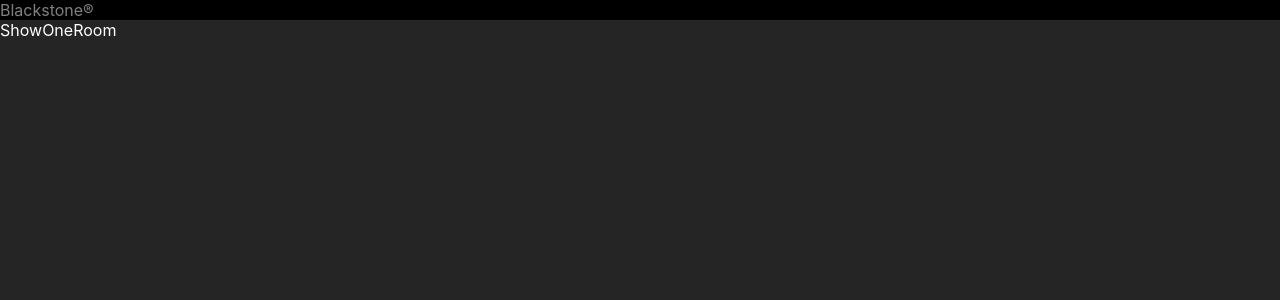
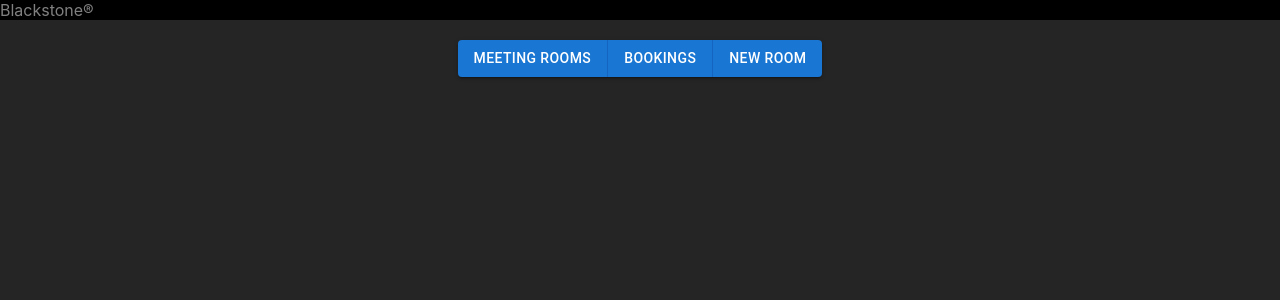
Before and after one commit to r0nn13g/bookmeet, a React (Create React App) app in the folder front-end/: page /meeting-rooms/1 in a window 1280 px wide. Shown: the top 300 px of the page. Built offline with nearby package versions, Linux system fonts and the light colour scheme.

Commit message:
bug fixes and improvements

```diff
--- a/front-end/src/pages/ShowOneRoom.js
+++ b/front-end/src/pages/ShowOneRoom.js
@@ -1,10 +1,11 @@
 import React from "react";
 // import "../styles/video-styles.css";
+import ButtonsGrouped from "../components/ButtonsGrouped";
 
 const ShowOneRoom = () => {
   return (
-    <div>
-      ShowOneRoom
+    <div className="one-meeting-room-wrapper">
+      <ButtonsGrouped />
     </div>
   )
 };
--- a/front-end/src/pages/ShowRooms.js
+++ b/front-end/src/pages/ShowRooms.js
@@ -1,10 +1,11 @@
 import React from "react";
 // import "../styles/video-styles.css";
+import ButtonsGrouped from "../components/ButtonsGrouped";
 
 const ShowRooms = () => {
   return (
     <div>
-      ShowRooms
+      <ButtonsGrouped />
     </div>
   )
 };
```
Also changed, not shown: front-end/src/components/BookRooms.js (+9 -3 lines).
